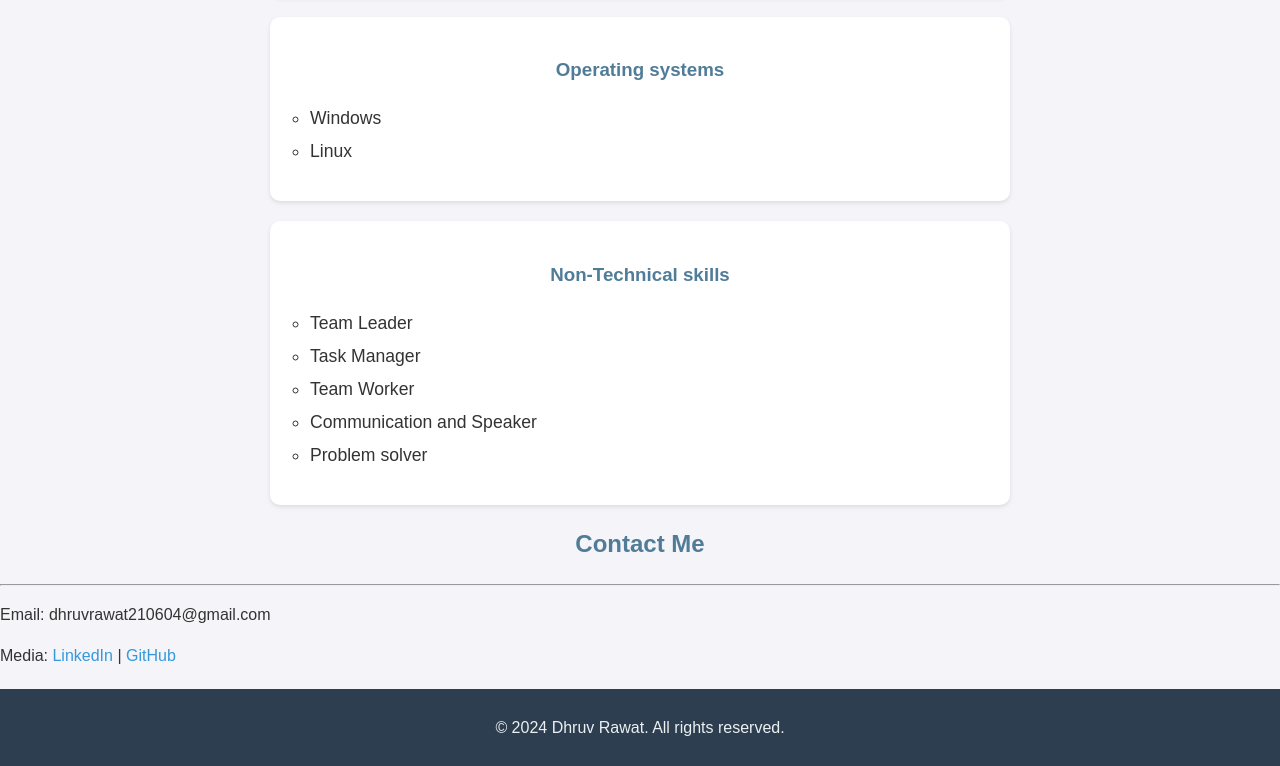
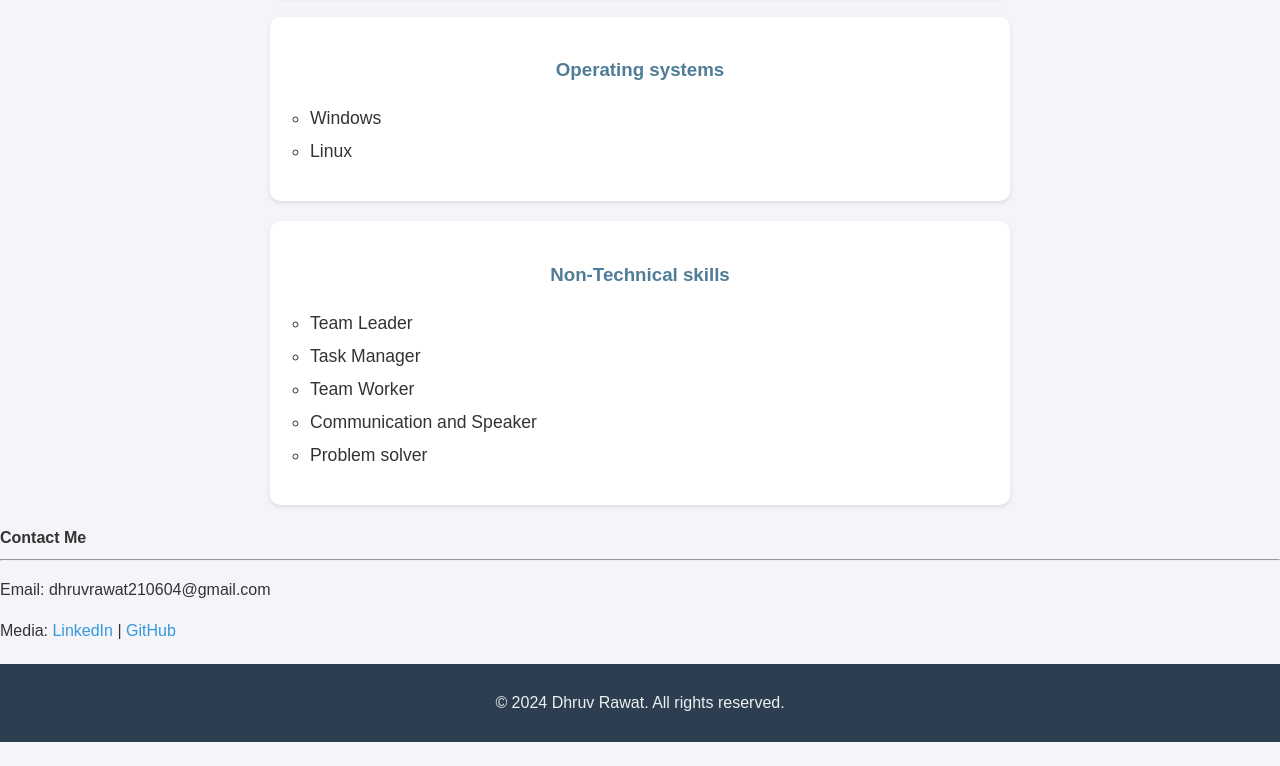
Before and after one commit to Dhruvrawat04/Myportfolio, a plain HTML site: page index.html in a window 1280 px wide. Shown: the part 678-1444 px from the top of the page. After the commit the page ends 1420 px from the top, so only its background shows below. Drawn offline with Linux system fonts and the light colour scheme.

Commit message:
index.html

```diff
--- a/index.html
+++ b/index.html
@@ -48,7 +48,7 @@
           <li>Communication and Speaker</li>
           <li>Problem solver</li>
       </ul></section>
-        <h2>Contact Me</h2><hr>
+        <strong>Contact Me</strong><hr>
         <p>Email: dhruvrawat210604@gmail.com</p>
 
         <p>Media:
```
